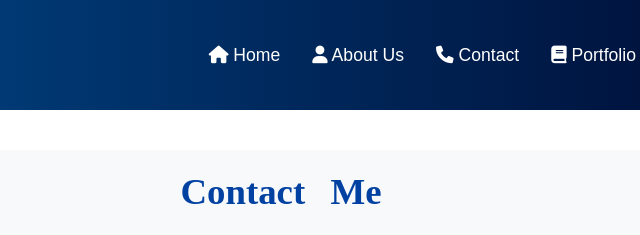
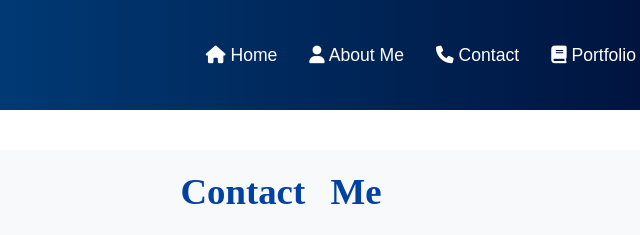
Before and after one commit to Ali-Ismaeel-01/My-Smart-Profile, a plain HTML site: page Contact.html in a window 1280 px wide. Shown: the top 235 px of the page, 359-999 px from the left. Drawn offline with nearby package versions, Linux system fonts and the light colour scheme; a web font is replaced by a local one.

Commit message:
Change the "About Us" in the navbar to "About Me" in all pages.

```diff
--- a/Contact.html
+++ b/Contact.html
@@ -45,7 +45,7 @@
                         </li>
                         <li class="nav-item ms-3">
                             <a class="nav-link" href="about.html"
-                                ><i class="fas fa-user"></i> About Us</a
+                                ><i class="fas fa-user"></i> About Me</a
                             >
                         </li>
                         <li class="nav-item ms-3">
```
Also changed, not shown: about.html (+1 -1 lines), fun.html (+1 -1 lines), portfolio.html (+1 -1 lines), smart.html (+1 -1 lines), README.txt.
